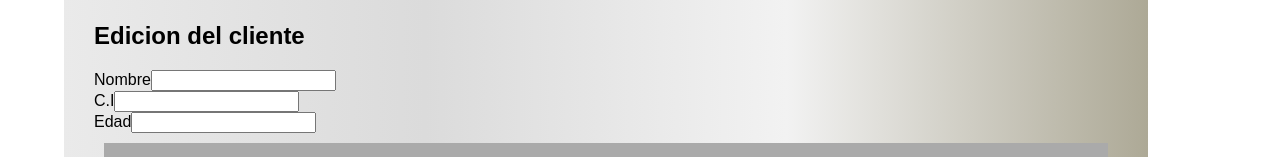
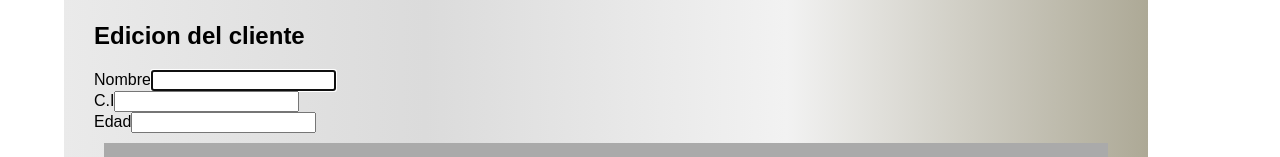
Before and after one commit to CesarRivasP/customers-app, a React (Create React App) app: page /customers/new in a window 1280 px wide. Shown: the part 152-309 px from the top of the page. Built offline with nearby package versions, Linux system fonts and the light colour scheme.

Commit message:
Others changes

```diff
--- a/src/components/customer-edit.js
+++ b/src/components/customer-edit.js
@@ -1,4 +1,4 @@
-import React from 'react';
+import React, { Component } from 'react';
 import { Prompt } from 'react-router-dom';
 import PropTypes from 'prop-types';
 import { reduxForm, Field } from 'redux-form'; //High Order Component
@@ -37,24 +37,24 @@ const validate = (values) => {
   return error;
 };
 
-const myField = ({ input, meta, type, label, name }) => (
-  //En input viene toda la informacion del input
-  //meta indica cuando hay errores y los distintos estados del campo
-  <div>
-    <label htmlFor={name}>{label}</label>
-    <input
-      // before type="text"
-      {...input} //Aqui se le estan pasando todas las propiedades de input (el campo original)
-//cuando no se le pase ningun type debera asumir que viene un string, que es un tipe text
-      type={ !type ? "text" : type}
-  //cuando no venga nada en type, que sea text, si viene con un valor, se muestre el type que posee
-    />
-    { meta.touched && meta.error && <span>{ meta.error }</span> }
-    {/* si viene diferente de undefined */}
-    {/* meta.touched se le agrego esta validacion para que de error solo si el campo fue tocado, y asi no da error
-      si el campo viene vacio  */}
-  </div>
-);
+// const renderField = ({ input, meta, type, label, name }) => (
+//   //En input viene toda la informacion del input
+//   //meta indica cuando hay errores y los distintos estados del campo
+//   <div>
+//     <label htmlFor={name}>{label}</label>
+//     <input
+//       // before type="text"
+//       {...input} //Aqui se le estan pasando todas las propiedades de input (el campo original)
+// //cuando no se le pase ningun type debera asumir que viene un string, que es un tipe text
+//       type={ !type ? "text" : type}
+//   //cuando no venga nada en type, que sea text, si viene con un valor, se muestre el type que posee
+//     />
+//     { meta.touched && meta.error && <span>{ meta.error }</span> }
+//     {/* si viene diferente de undefined */}
+//     {/* meta.touched se le agrego esta validacion para que de error solo si el campo fue tocado, y asi no da error
+//       si el campo viene vacio  */}
+//   </div>
+// );
 //Estas validaciones son las Validaciones del lado del cliente
 const toNumber = (value) => value && Number(value); //Number() transforma un valor en numerico
 
@@ -76,13 +76,49 @@ const onlyGrow = (value, previousValue, values) =>
   value && (!previousValue ? value :  (value > previousValue ? value : previousValue));
   //Si no hay nada en previousValue, debe dejar value
 
+class CustomerEdit extends Component {
 
-const CustomerEdit = ({ name, ci, age, handleSubmit, submitting, onBack, pristine, submitSucceeded }) => {
+  componentDidMount (){
+    //cuando se monte el componente, se debe establecer el foco en cuadroTexto
+    // if(this.cuadroTexto){ //diferente de null
+    //   this.cuadroTexto.focus();
+    // }
+    if(this.txt){
+      this.txt.focus();
+    }
+  }
+
+  renderField = ({ input, meta, type, label, name, withFocus }) => (
+    //En input viene toda la informacion del input
+    //meta indica cuando hay errores y los distintos estados del campo
+    <div>
+      <label htmlFor={name}>{label}</label>
+      <input
+        // before type="text"
+        {...input} //Aqui se le estan pasando todas las propiedades de input (el campo original)
+  //cuando no se le pase ningun type debera asumir que viene un string, que es un tipe text
+        type={ !type ? "text" : type}
+    //cuando no venga nada en type, que sea text, si viene con un valor, se muestre el type que posee
+        ref={withFocus && ((txt) => this.txt = txt) }
+      />
+      { meta.touched && meta.error && <span>{ meta.error }</span> }
+      {/* si viene diferente de undefined */}
+      {/* meta.touched se le agrego esta validacion para que de error solo si el campo fue tocado, y asi no da error
+        si el campo viene vacio  */}
+    </div>
+  );
+
+  render() {
+    // const CustomerEdit = ({ name, ci, age, handleSubmit, submitting, onBack, pristine, submitSucceeded }) => {
+    const { name, ci, age, handleSubmit, submitting, onBack, pristine, submitSucceeded }= this.props;
+
     return (
       <div>
         <h2>Edicion del cliente</h2>
         {/* <h3>Name: {name}/ C.I: {ci} / Edad: {age}</h3> */}
         {/* form>(div>label+Field)*3  EMMET */}
+        {/* Componente no controlado */}
+        {/* Nuevo Cuadro de texto: <input type="text" ref={(txt) => this.cuadroTexto = txt}/> Example*/}
         <form
           // action="" -> action nativa del formulario
           //action que provee redux form
@@ -92,7 +128,7 @@ const CustomerEdit = ({ name, ci, age, handleSubmit, submitting, onBack, pristin
             name="name"
             // component="input" Para usar la validacion hay que preescindir del component input en forma directa
             //Hay que generar nuestro propio componente
-          component={myField}
+            component={this.renderField}
             type="text"
             // validate={isRequired} //valicacion a nivel de field
             // validate={isNumber}
@@ -101,20 +137,21 @@ const CustomerEdit = ({ name, ci, age, handleSubmit, submitting, onBack, pristin
             parse={toUpper} //parsea todo a minuscula
             format={toLower}  //bajo estas dos condiciones, se guarda en mayuscula, pero se
             //muestra en minuscula
+            withFocus
           />
           <Field
             name="ci" /*component="input"*/
             type="text"
-          component={myField}
+            component={this.renderField}
             validate={isNumber}
             //Para establecer varias validaciones
             // validate={[isRequired, isNumber]}
-          label="C.I"handleSubmit
+            label="C.I"
           />
           <Field
             name="age"
             type="number"
-          component={myField}
+            component={this.renderField}
             /* - al indicar un valor numero, no permite ingresar otra cosa que no sean numeros
             - al validar un tipo numerico de la misma forma que los string, espieza a tomar el
             campo como un tipo string, por lo que debe ser validado de otro manera */
@@ -124,7 +161,7 @@ const CustomerEdit = ({ name, ci, age, handleSubmit, submitting, onBack, pristin
             normalize={onlyGrow} // siempre va a tener que poner una cantidad mayor a la que se tenia
             //no permite que el nuevo valor sea inferior al valor previo
           />
-      {/* Como ya hay un div que engloba todo en myField, se pueden borrar los div's que contienen
+          {/* Como ya hay un div que engloba todo en renderField, se pueden borrar los div's que contienen
           a cada Field */}
           <CustomersActions>
             <button
@@ -148,6 +185,7 @@ const CustomerEdit = ({ name, ci, age, handleSubmit, submitting, onBack, pristin
           </form>
         </div>
       );
+   }
 }
 
 CustomerEdit.propTypes = {
```
Lines whose indentation alone changed are shown as unchanged.
